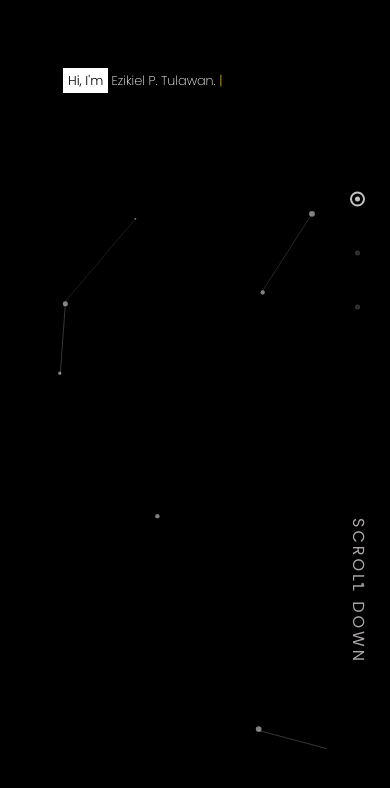
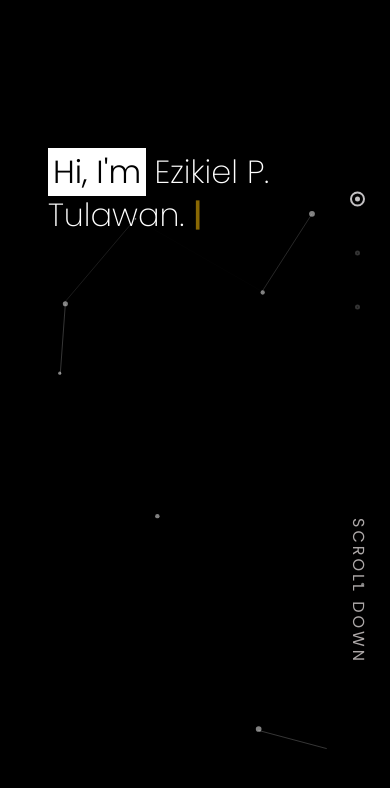
Before and after one commit to kikotulawan/codeforlife, a plain HTML site: page Index.html in a window 390 px wide. Shown: the top 788 px of the page. Drawn offline with nearby package versions, Linux system fonts and the light colour scheme.

Commit message:
Update style

```diff
--- a/Index.html
+++ b/Index.html
@@ -4,8 +4,6 @@
     <meta charset="UTF-8">
     <meta http-equiv="X-UA-Compatible" content="IE=edge">
     <meta name="viewport" content="width=device-width, initial-scale=1.0">
-    <meta name="description"
-      content="Hello, I am Ezikiel Tulawan an aspiring full stack web developer. I made this portfolio to showcase my skills and works. Hope to work with you soon!">
     <meta name="keywords" content="HTML, CSS, JavaScript, Php, Laravel,">
     <meta name="author" content="Ezikiel Tulawan">
     <link href="https://cdn.jsdelivr.net/npm/bootstrap@5.0.2/dist/css/bootstrap.min.css" rel="stylesheet" integrity="sha384-EVSTQN3/azprG1Anm3QDgpJLIm9Nao0Yz1ztcQTwFspd3yD65VohhpuuCOmLASjC" crossorigin="anonymous">
@@ -47,6 +45,9 @@
     <section id="after-intro">
         <div class="container vh-100 p-5">
           <div class="row">
+            <div class="col-xl-6 col-lg-6 col-md-6 col-sm-12 col-12">
+
+            </div>
             <div class="col-xl-6 col-lg-6 col-md-6 col-sm-12 col-12">
               <h3 class="after-intro-msg">
                   <span class="box"></span>
--- a/assets/css/style.css
+++ b/assets/css/style.css
@@ -187,12 +187,3 @@ canvas {
     background-size: cover;
     background-position: 50% 50%;
   }
-
-
-  @media screen and (max-width: 600px) {
-    .after-intro-msg{
-      font-size: 0.8rem;
-      margin-top:20px;
-      margin-left: 15px;
-    }
-  }
```
